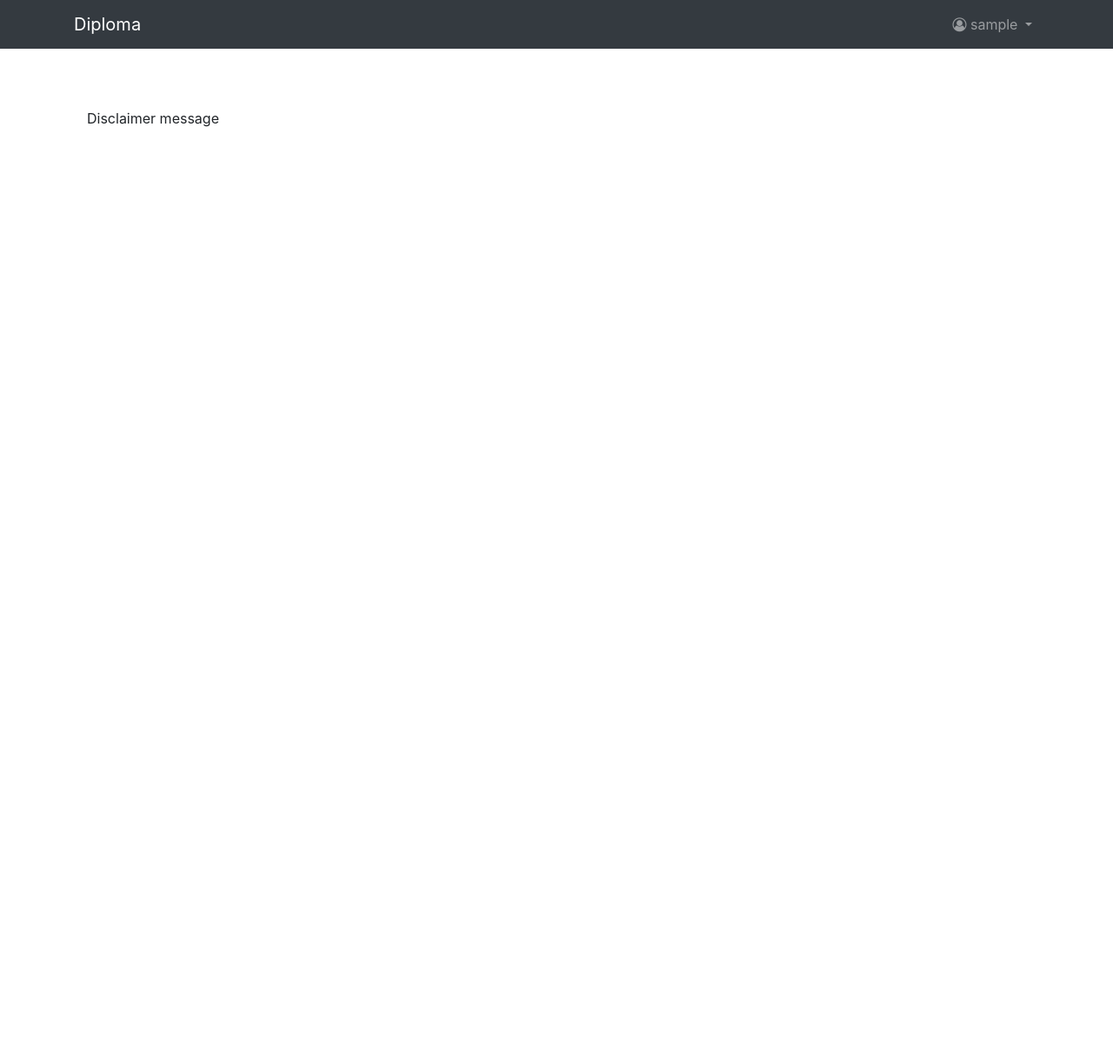
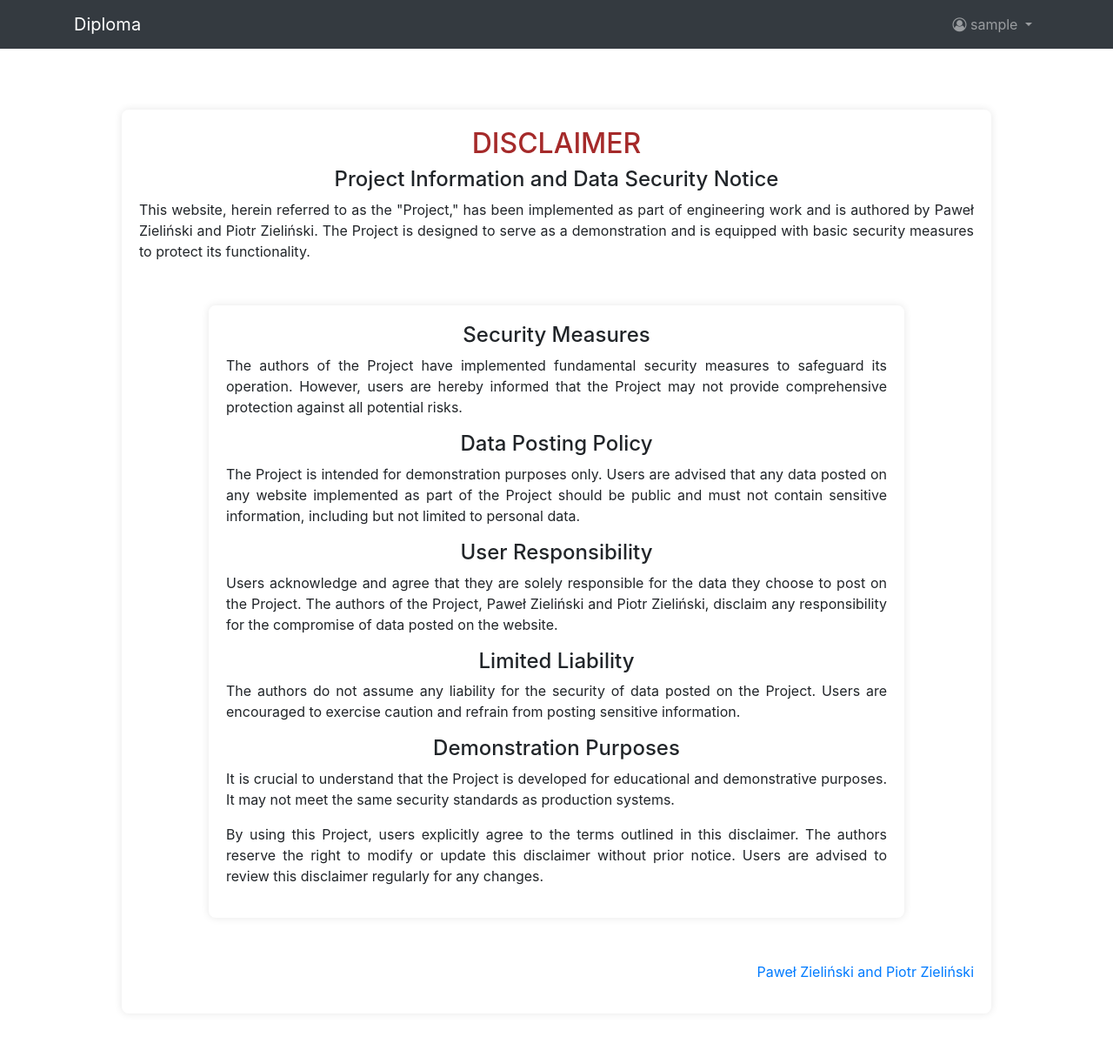
Before and after one commit to pawel-zielinski/my_dictionary_api, a Django app: page /home/ in a window 1280 px wide. Shown: the whole page at 87% size. Before the commit the page ends 146 px from the top, so only its background shows below. Run offline with Django 3.2, Linux system fonts and the light colour scheme; the visitor is signed in with stand-in values (Sample User, id 1); data that the repository does not hold is empty; some libraries are stand-ins or nearby versions.

Commit message:
Add disclaimer on homepage

```diff
--- a/app/templates/home.html
+++ b/app/templates/home.html
@@ -1,6 +1,73 @@
 {% extends 'base.html' %}
 {% block body %}
-<div class="container my-5">
-    Disclaimer message
+<style>
+    .disclaimer-box {
+            max-width: 1000px;
+            margin: 50px auto;
+            background-color: #fff;
+            padding: 20px;
+            border-radius: 8px;
+            box-shadow: 0 0 10px rgba(0, 0, 0, 0.1);
+            text-align: justify;
+    }
+    .content-box {
+            max-width: 800px;
+            margin: 50px auto;
+            background-color: #fff;
+            padding: 20px;
+            border-radius: 8px;
+            box-shadow: 0 0 10px rgba(0, 0, 0, 0.1);
+            text-align: justify;
+    }
+    .paragraph {
+            text-align: center;
+
+    }
+    .sign {
+            text-align: right;
+    }
+    .title {
+            text-align: center;
+            color: brown;
+
+    }
+</style>
+<div class="disclaimer-box">
+    <h2 class="title">DISCLAIMER</h2>
+    <h4 class="paragraph">Project Information and Data Security Notice</h4>
+    <p>
+        This website, herein referred to as the "Project," has been implemented as part of engineering work and is authored by Paweł Zieliński and Piotr Zieliński. The Project is designed to serve as a demonstration and is equipped with basic security measures to protect its functionality.
+    </p>
+    <div class="content-box">
+        <h4 class="paragraph">Security Measures</h4>
+        <p>
+            The authors of the Project have implemented fundamental security measures to safeguard its operation. However, users are hereby informed that the Project may not provide comprehensive protection against all potential risks.
+        </p>
+        <h4 class="paragraph">Data Posting Policy</h4>
+        <p>
+            The Project is intended for demonstration purposes only. Users are advised that any data posted on any website implemented as part of the Project should be public and must not contain sensitive information, including but not limited to personal data.
+        </p>
+        <h4 class="paragraph">User Responsibility</h4>
+        <p>
+            Users acknowledge and agree that they are solely responsible for the data they choose to post on the Project. The authors of the Project, Paweł Zieliński and Piotr Zieliński, disclaim any responsibility for the compromise of data posted on the website.
+        </p>
+        <h4 class="paragraph">Limited Liability</h4>
+        <p>
+            The authors do not assume any liability for the security of data posted on the Project. Users are encouraged to exercise caution and refrain from posting sensitive information.
+        </p>
+        <h4 class="paragraph">Demonstration Purposes</h4>
+        <p>
+            It is crucial to understand that the Project is developed for educational and demonstrative purposes. It may not meet the same security standards as production systems.
+        </p>
+        <p>
+            By using this Project, users explicitly agree to the terms outlined in this disclaimer. The authors reserve the right to modify or update this disclaimer without prior notice. Users are advised to review this disclaimer regularly for any changes.
+        </p>
+
+    </div>
+        <p class="sign">
+            <a href="https://github.com/pawel-zielinski/my_dictionary_api">
+                Paweł Zieliński and Piotr Zieliński
+            </a>
+        </p>
 </div>
 {% endblock %}
```
